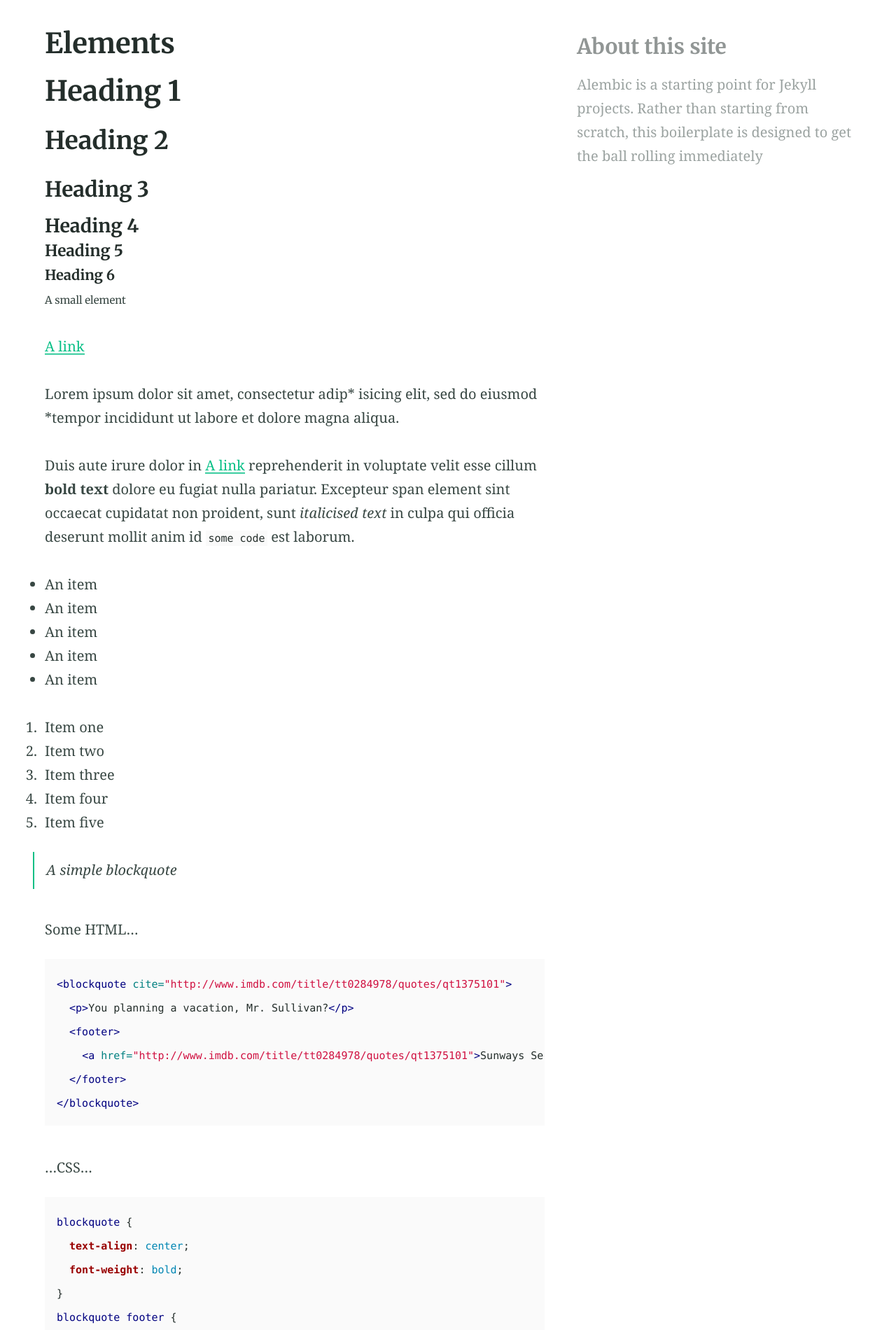
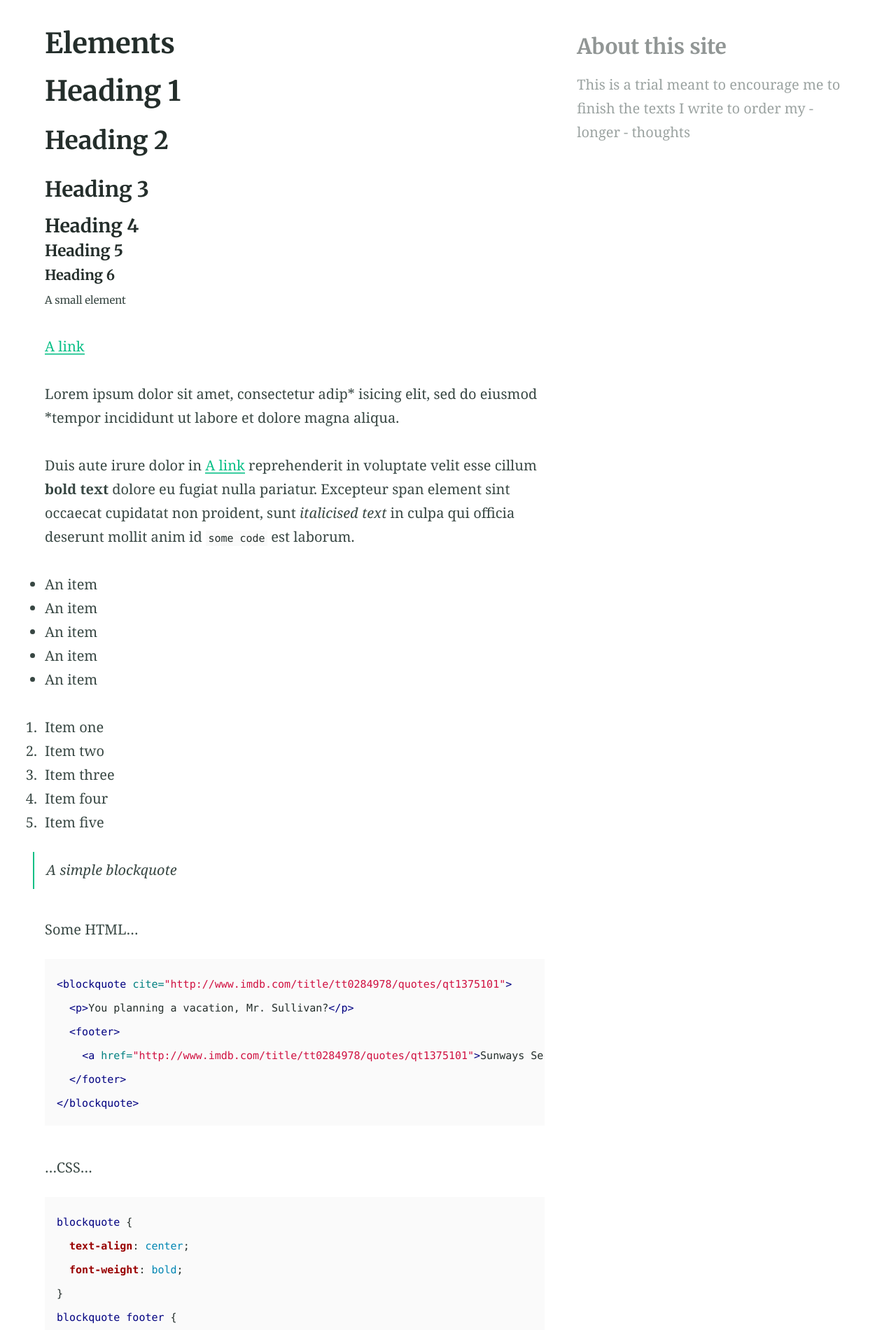
Before and after one commit to me-pierce/me-pierce.github.io, a Jekyll site: the page built from elements.md, in a window 1280 px wide. Shown: the part 390-2290 px from the top of the page at 70% size. Built offline with Jekyll 4.4.1, drawn with Linux system fonts in a browser that asks for light colours.

Commit message:
Update _config.yml

```diff
--- a/_config.yml
+++ b/_config.yml
@@ -95,7 +95,7 @@ encoding: utf-8 # Make sure the encoding is right
 lang: en-GB # Set the site language
 title: "MEP" # Site name or title, also used in jekyll-seo-tag
 logo: "/assets/logos/logo1.svg" # Site logo, also used in jekyll-seo-tag
-description: "Alembic is a starting point for Jekyll projects. Rather than starting from scratch, this boilerplate is designed to get the ball rolling immediately" # Site description and default description, also used in jekyll-seo-tag
+description: "This is a trial meant to encourage me to finish the texts I write to order my - longer - thoughts" # Site description and default description, also used in jekyll-seo-tag
 url: "https://alembic.darn.es" # Site url, also used in jekyll-seo-tag
 baseurl: ""
 repo: "https://github.com/daviddarnes/alembic"
```
